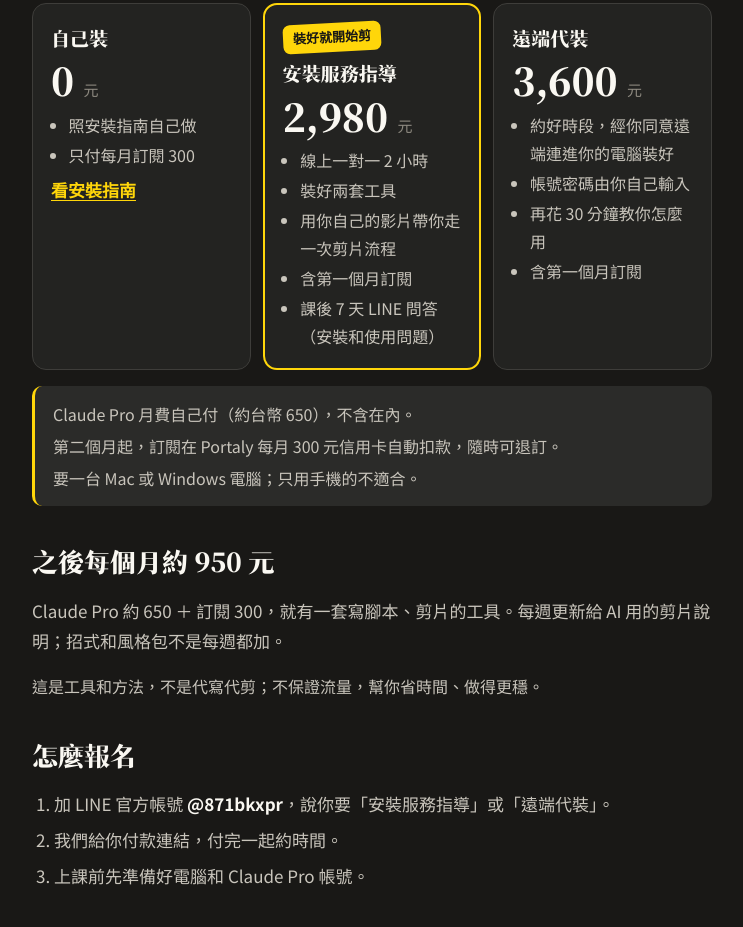
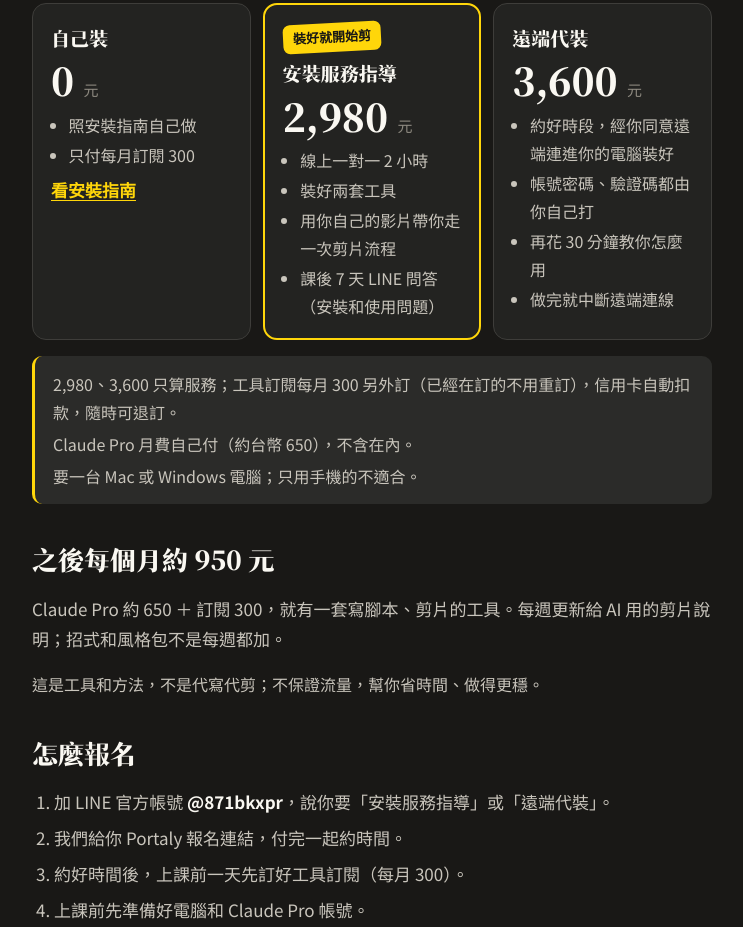
Before and after one commit to sam85510/demo, a plain HTML site: page install-service/index.html in a window 1280 px wide. Shown: the part 654-1581 px from the top of the page, without its empty margins (268-1011 px from the left). Drawn offline with Linux system fonts and the light colour scheme.

Commit message:
安裝服務頁：安裝費只算服務、工具訂閱另外訂
Co-Authored-By: Claude Opus 5.5 <noreply@anthropic.com>

```diff
--- a/install-service/index.html
+++ b/install-service/index.html
@@ -85,17 +85,17 @@ ol.flow{margin:0;padding-left:1.3em;display:flex;flex-direction:column;gap:6px}
         <span class="tag">裝好就開始剪</span>
         <b>安裝服務指導</b>
         <p class="price">2,980 <small>元</small></p>
-        <ul><li>線上一對一 2 小時</li><li>裝好兩套工具</li><li>用你自己的影片帶你走一次剪片流程</li><li>含第一個月訂閱</li><li>課後 7 天 LINE 問答（安裝和使用問題）</li></ul>
+        <ul><li>線上一對一 2 小時</li><li>裝好兩套工具</li><li>用你自己的影片帶你走一次剪片流程</li><li>課後 7 天 LINE 問答（安裝和使用問題）</li></ul>
       </div>
       <div class="box plan">
         <b>遠端代裝</b>
         <p class="price">3,600 <small>元</small></p>
-        <ul><li>約好時段，經你同意遠端連進你的電腦裝好</li><li>帳號密碼由你自己輸入</li><li>再花 30 分鐘教你怎麼用</li><li>含第一個月訂閱</li></ul>
+        <ul><li>約好時段，經你同意遠端連進你的電腦裝好</li><li>帳號密碼、驗證碼都由你自己打</li><li>再花 30 分鐘教你怎麼用</li><li>做完就中斷遠端連線</li></ul>
       </div>
     </div>
     <div class="note">
+      <p>2,980、3,600 只算服務；工具訂閱每月 300 另外訂（已經在訂的不用重訂），信用卡自動扣款，隨時可退訂。</p>
       <p>Claude Pro 月費自己付（約台幣 650），不含在內。</p>
-      <p>第二個月起，訂閱在 Portaly 每月 300 元信用卡自動扣款，隨時可退訂。</p>
       <p>要一台 Mac 或 Windows 電腦；只用手機的不適合。</p>
     </div>
   </section>
@@ -110,7 +110,8 @@ ol.flow{margin:0;padding-left:1.3em;display:flex;flex-direction:column;gap:6px}
     <h2>怎麼報名</h2>
     <ol class="flow">
       <li>加 LINE 官方帳號 <b>@871bkxpr</b>，說你要「安裝服務指導」或「遠端代裝」。</li>
-      <li>我們給你付款連結，付完一起約時間。</li>
+      <li>我們給你 Portaly 報名連結，付完一起約時間。</li>
+      <li>約好時間後，上課前一天先訂好工具訂閱（每月 300）。</li>
       <li>上課前先準備好電腦和 Claude Pro 帳號。</li>
     </ol>
   </section>
```
